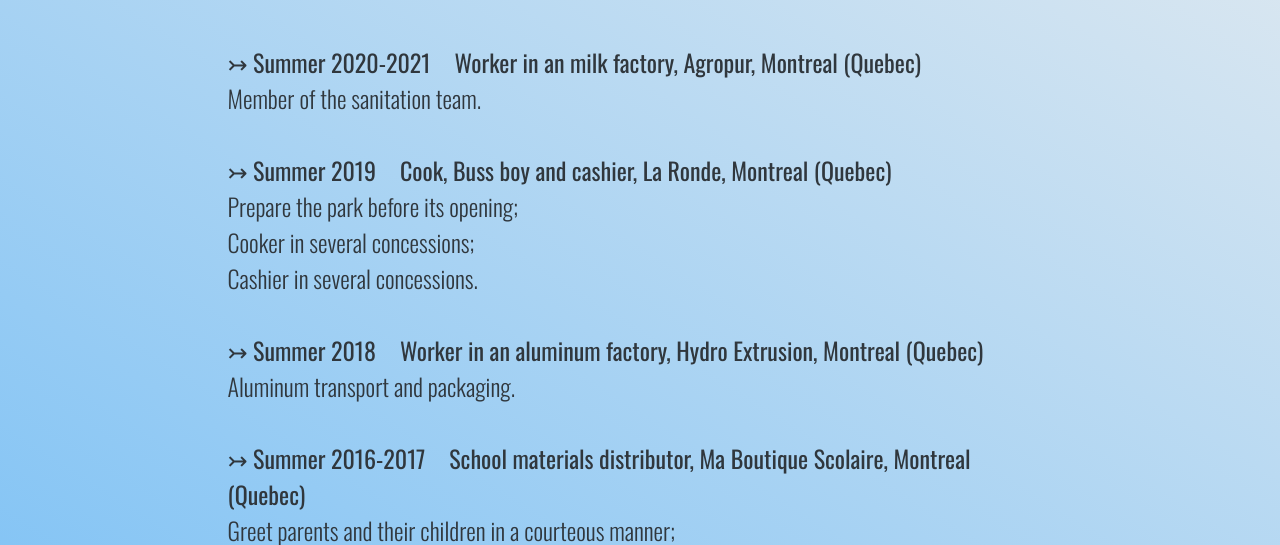
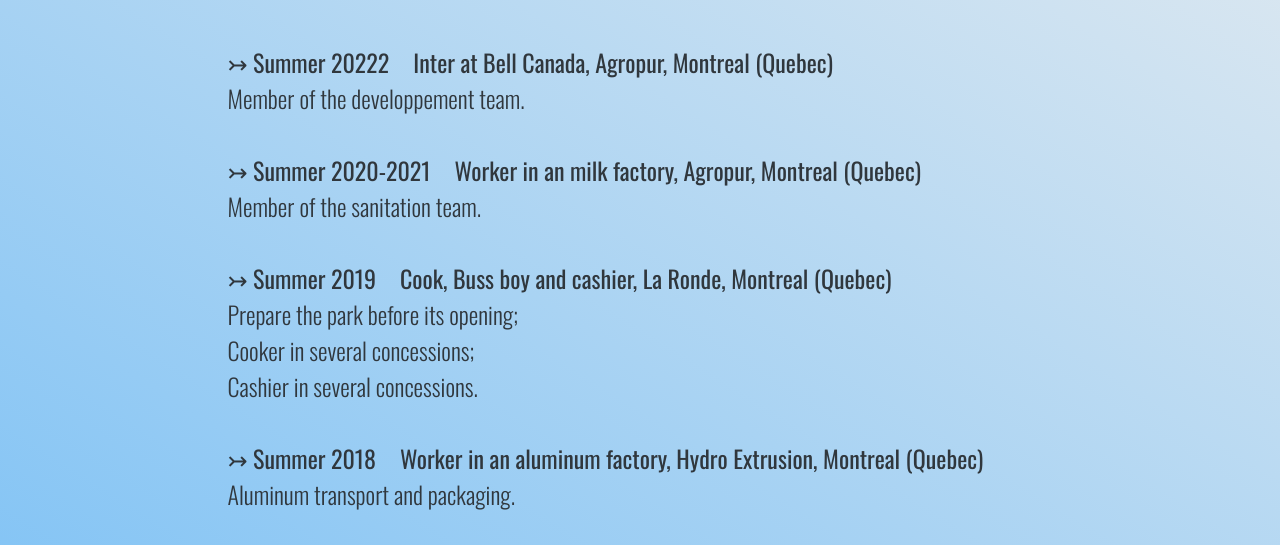
Before and after one commit to cedrickn/cedrickn.github.io, a plain HTML site: page experience.html in a window 1280 px wide. Shown: the part 180-725 px from the top of the page. Drawn offline with nearby package versions, Linux system fonts and the light colour scheme.

Commit message:
ajout de intership

```diff
--- a/experience.html
+++ b/experience.html
@@ -51,6 +51,13 @@
         </section>
         <div class="text4" style="text-align: center; width: 95%;">
             <div style="display: inline-block; text-align: left;">
+                <span style="cursor: pointer;" title="Intern at Bell">
+                    &#8611; Summer 20222&emsp;Inter at Bell Canada, Agropur, Montreal (Quebec)<br>
+                </span>
+                <span style="font-weight: 300;">
+                    Member of the developpement team.<br>
+                </span>
+                <br>
                 <span style="cursor: pointer;" title="Worker in an milk factory">
                     &#8611; Summer 2020-2021&emsp;Worker in an milk factory, Agropur, Montreal (Quebec)<br>
                 </span>
```
